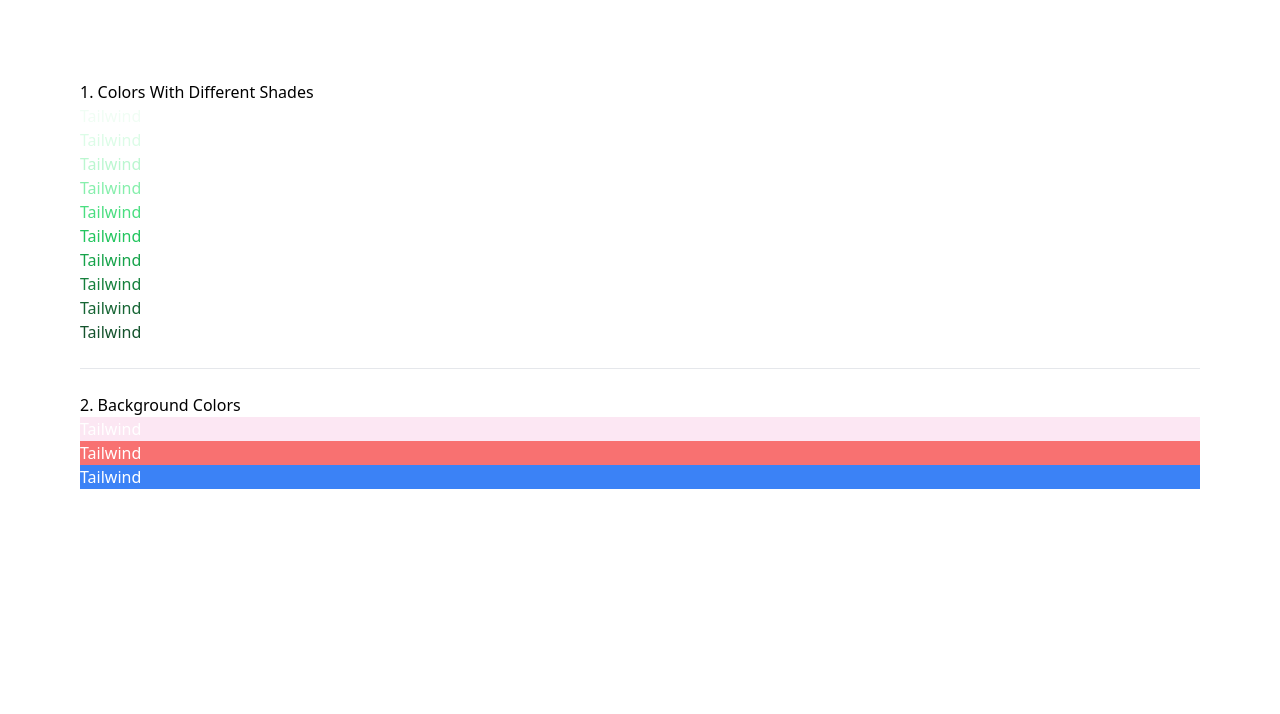
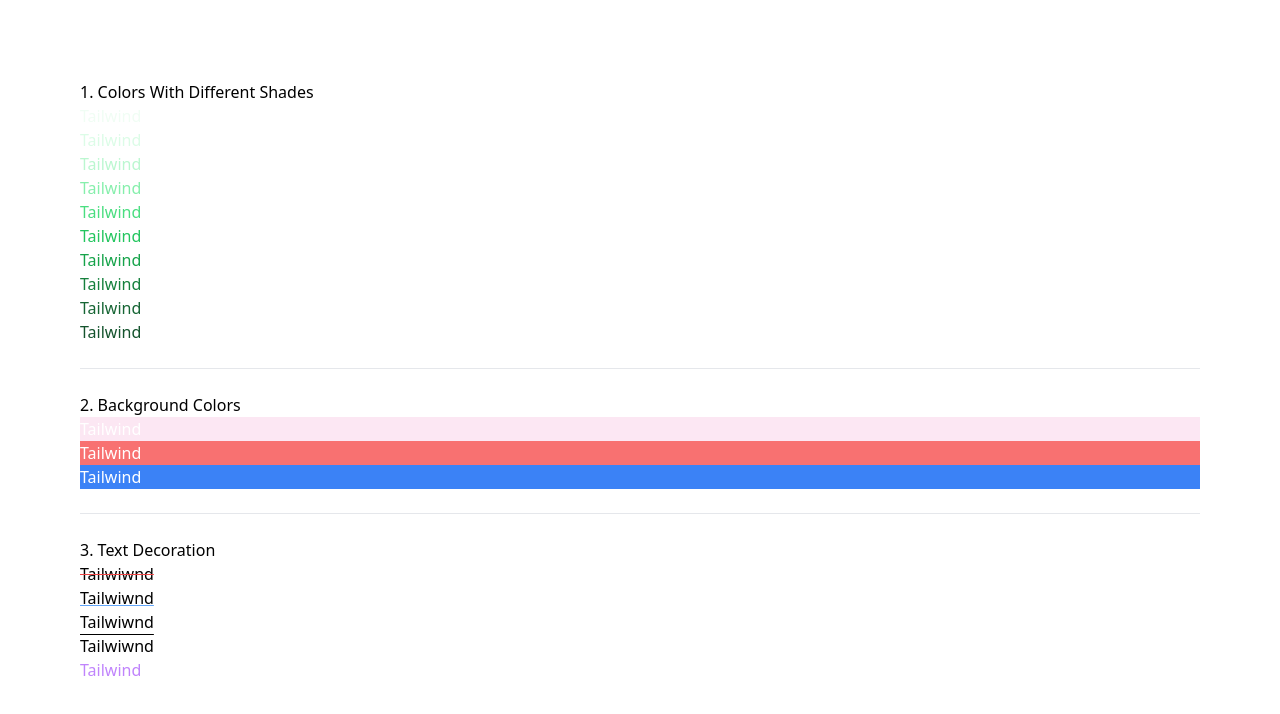
Before and after one commit to Ndungu-Jn/Tailwind_CSS, a plain HTML site: page Starter/Fundamentals/1. Colors/index.html in a window 1280 px wide. Drawn offline with nearby package versions, Linux system fonts and the light colour scheme.

Commit message:
Text decoration

```diff
--- a/Starter/Fundamentals/1. Colors/index.html
+++ b/Starter/Fundamentals/1. Colors/index.html
@@ -32,8 +32,6 @@
      <hr/>
      <br/>
 
-
-
     <!-- 2. Background Colors -->
     <!-- https://tailwindcss.com/docs/background-color -->
      <h1>2. Background Colors</h1>
@@ -41,10 +39,23 @@
      <p class="bg-red-400 text-white">Tailwind</p>
      <p class="bg-blue-500 text-white">Tailwind</p>
 
+     <br/>
+     <hr/>
+     <br/>
+
+    <!-- Text Decoration -->
+    <!-- https://tailwindcss.com/docs/text-decoration -->
+     <h1>3. Text Decoration</h1>
+     <p class="line-through decoration-red-500">Tailwiwnd</p>
+     <p class="underline decoration-blue-400">Tailwiwnd</p>
+     <p class="no-underline ">Tailwiwnd</p>
+     <p class="overline">Tailwiwnd</p>
+
+     <p class="text-purple-400">Tailwind</p>
+
+      <!-- Accent Colors -->
+    <!-- https://tailwindcss.com/docs/accent-color -->
 
 
-
-    <!-- Text Underline -->
-    <!-- https://tailwindcss.com/docs/accent-color -->
   </body>
 </html>
```
